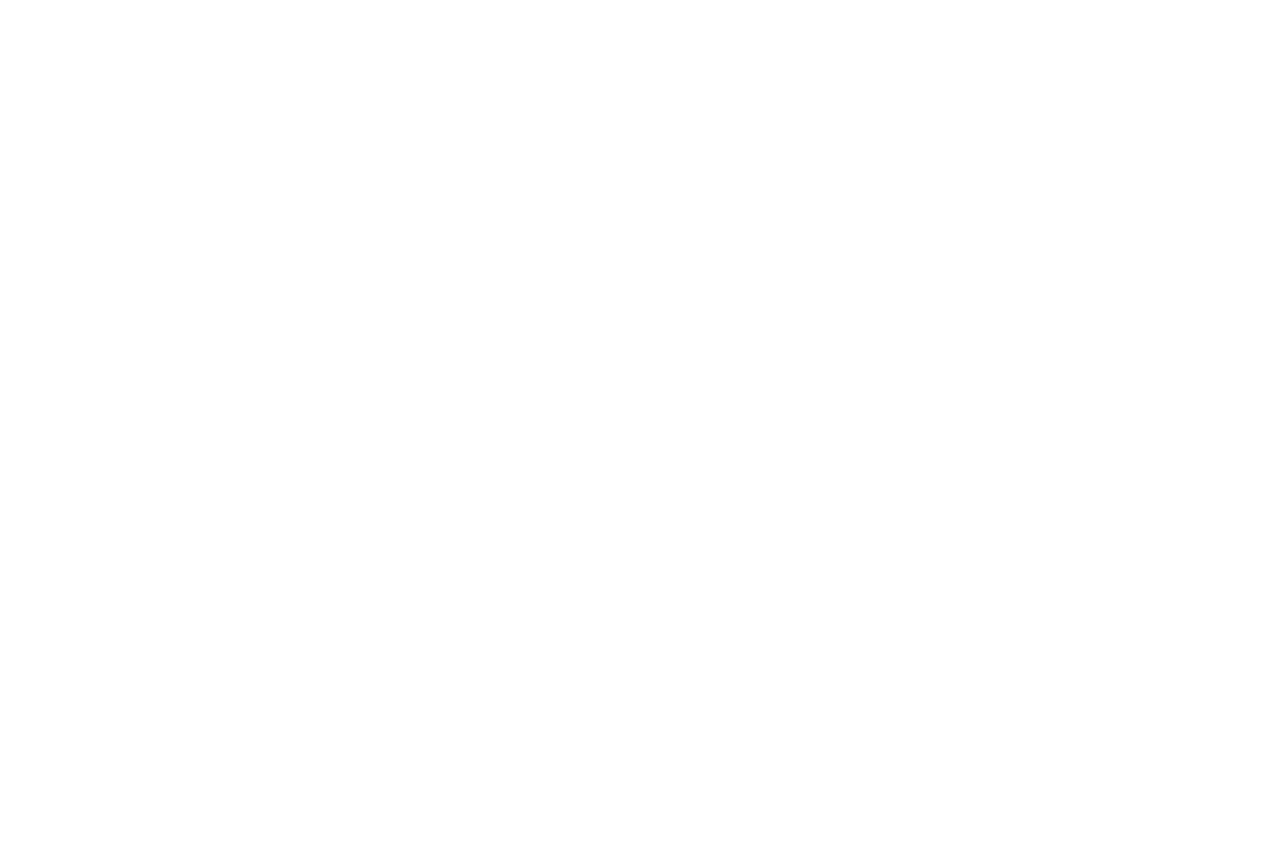
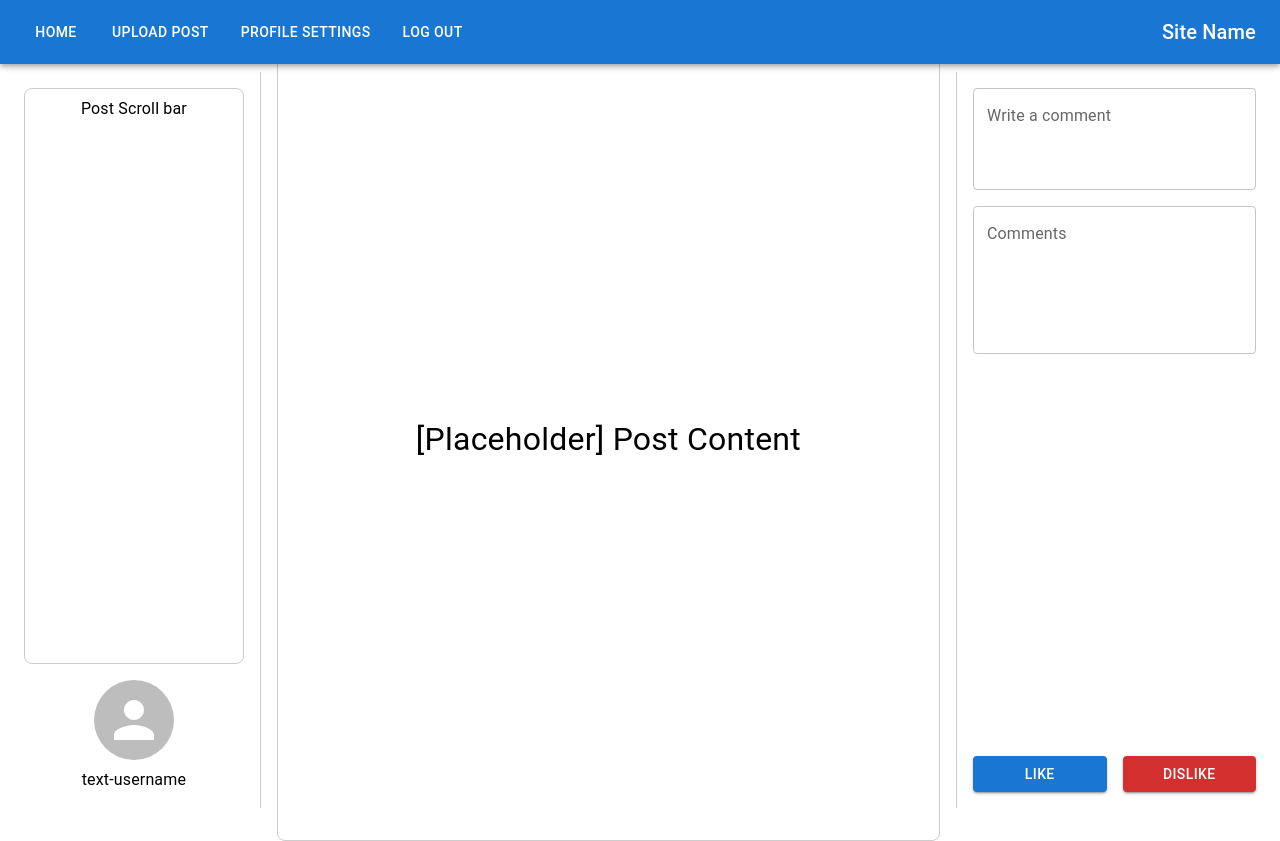
Before and after one commit to JuletteDev-27/Group-3-LE3, a React (Vite) app: page /User-HomePage in a window 1280 px wide. Before the commit this address had no page. Before the commit the page ends 800 px from the top, so only its background shows below. Built offline with nearby package versions, Linux system fonts and the light colour scheme.

Commit message:
HomePage Day 1 Prog
UI placeholders and Navbar

```diff
--- a/src/App.jsx
+++ b/src/App.jsx
@@ -6,7 +6,7 @@ import './App.css'
 import {UserBearerTokenContext } from './components/userBearerTokenContext'
 import { UserProfile } from './views/UserProfile'
 import RegisterPage from './views/RegisterPage'
-
+import HomePage from './views/HomePage'
 
 
 function App() {
@@ -15,6 +15,7 @@ function App() {
       <UserBearerTokenContext.Provider value={{ userBearerToken, setUserBearerToken }}>
         <Router>
           <Routes>
+            <Route path="/User-HomePage" element={<HomePage />} />
             <Route path ="/User-Profile" element={<UserProfile />}/>
             <Route path="/User-Register" element={<RegisterPage />} />
           </Routes>
--- /dev/null
+++ b/src/components/NavBar.jsx
@@ -0,0 +1,21 @@
+
+import React from 'react';
+import { AppBar, Toolbar, Button, Typography, Box } from '@mui/material';
+
+const Navbar = () => {
+  return (
+    <AppBar position="fixed" sx={{ zIndex: 1200, backgroundColor: '#1976d2' }}>
+      <Toolbar sx={{ justifyContent: 'space-between', px: 2 }}>
+        <Box sx={{ display: 'flex', gap: 2 }}>
+          <Button color="inherit" sx={{ textTransform: 'none' }}>HOME</Button>
+          <Button color="inherit" sx={{ textTransform: 'none' }}>UPLOAD POST</Button>
+          <Button color="inherit" sx={{ textTransform: 'none' }}>PROFILE SETTINGS</Button>
+          <Button color="inherit" sx={{ textTransform: 'none' }}>LOG OUT</Button>
+        </Box>
+        <Typography variant="h6">Site Name</Typography>
+      </Toolbar>
+    </AppBar>
+  );
+};
+
+export default Navbar;
--- /dev/null
+++ b/src/views/HomePage.jsx
@@ -0,0 +1,108 @@
+import React from 'react';
+import Navbar from '../components/NavBar';
+import { Box, Typography, TextField, Button, Avatar } from '@mui/material';
+
+const HomePage = () => {
+  return (
+    <Box sx={{ height: '100vh', display: 'flex', flexDirection: 'column' }}>
+      <Navbar />
+      <Box sx={{ flex: 1, display: 'flex', pt: 8 }}>
+        <Box
+          sx={{
+            width: '20%',
+            display: 'flex',
+            flexDirection: 'column',
+            borderRight: '1px solid #ccc',
+            p: 2,
+            boxSizing: 'border-box',
+          }}
+        >
+          <Box
+            sx={{
+              flex: 1,
+              overflowY: 'auto',
+              border: '1px solid #ccc',
+              borderRadius: 2,
+              p: 1,
+              mb: 2,
+            }}
+          >
+            <Typography align="center">Post Scroll bar</Typography>
+          </Box>
+          <Box sx={{ textAlign: 'center' }}>
+            <Avatar sx={{ width: 80, height: 80, mx: 'auto' }} />
+            <Typography sx={{ mt: 1 }}>text-username</Typography>
+          </Box>
+        </Box>
+        <Box
+          sx={{
+            flex: 1,
+            display: 'flex',
+            alignItems: 'center',
+            justifyContent: 'center',
+            px: 2,
+          }}
+        >
+          <Box
+            sx={{
+              width: '100%',
+              height: '100%',
+              border: '1px solid #ccc',
+              borderRadius: 2,
+              p: 4,
+              display: 'flex',
+              alignItems: 'center',
+              justifyContent: 'center',
+              minHeight: 300,
+            }}
+          >
+            <Typography
+              variant="h4"
+              align="center"
+              sx={{ fontSize: '2rem' }}
+            >
+              [Placeholder] Post Content
+            </Typography>
+          </Box>
+        </Box>
+        <Box
+          sx={{
+            width: '25%',
+            display: 'flex',
+            flexDirection: 'column',
+            p: 2,
+            borderLeft: '1px solid #ccc',
+            boxSizing: 'border-box',
+          }}
+        >
+          <TextField
+            label="Write a comment"
+            fullWidth
+            multiline
+            rows={3}
+            variant="outlined"
+          />
+          <Box sx={{ mt: 2, flex: 1, overflowY: 'auto' }}>
+            <TextField
+              label="Comments"
+              fullWidth
+              multiline
+              rows={5}
+              variant="outlined"
+            />
+          </Box>
+          <Box sx={{ mt: 2, display: 'flex', gap: 2 }}>
+            <Button variant="contained" color="primary" fullWidth>
+              LIKE
+            </Button>
+            <Button variant="contained" color="error" fullWidth>
+              DISLIKE
+            </Button>
+          </Box>
+        </Box>
+      </Box>
+    </Box>
+  );
+};
+
+export default HomePage;
```
Also changed, not shown: 1 other file (tests, documents, lock files or other folders).
